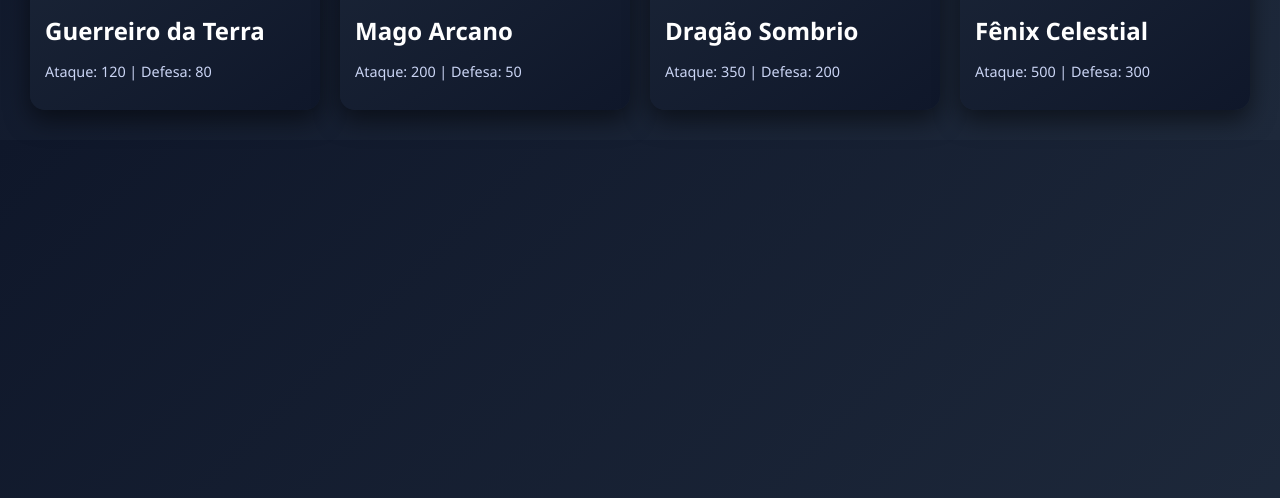
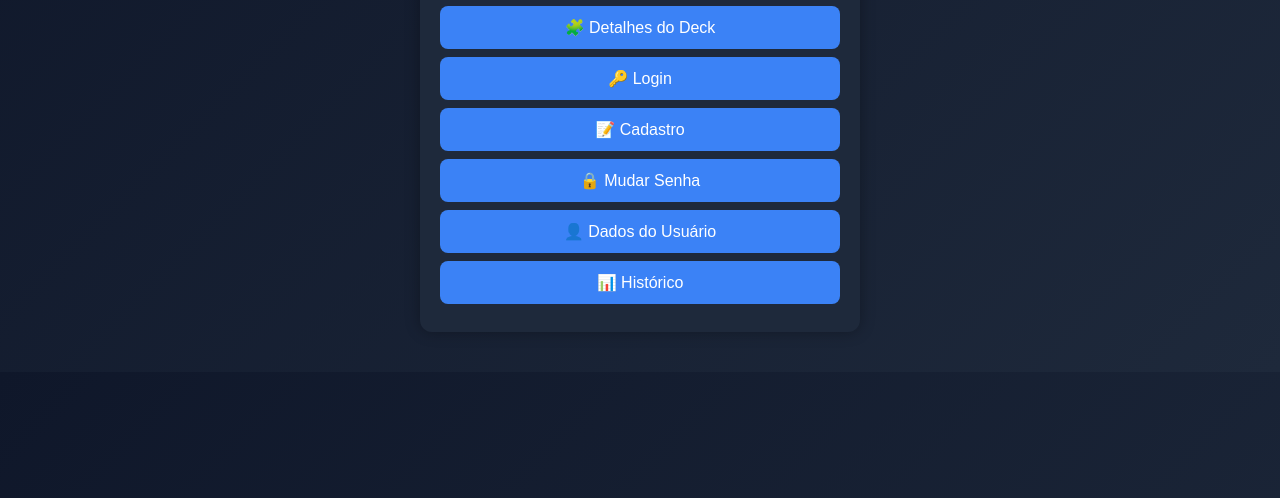
Before and after one commit to T-Hugo404/the-card-trader, a Django app: page / in a window 1280 px wide. Shown: the part 302-800 px from the top of the page. Run offline with Django 5.2, Linux system fonts and the light colour scheme.

Commit message:
hotfix/ corrige falta do 'return' nas views

```diff
--- a/theCardTrader/home/templates/index.html
+++ b/theCardTrader/home/templates/index.html
@@ -76,38 +76,64 @@
 <body>
 
 <header>✨ TCG Cards Collection</header>
+<style id="u9y0lm">
+    body {
+        font-family: Arial, sans-serif;
+        background-color: #0f172a;
+        color: #fff;
+    }
 
-<div class="container">
+    .menu {
+        max-width: 400px;
+        margin: 40px auto;
+        padding: 20px;
+        background: #1e293b;
+        border-radius: 12px;
+        box-shadow: 0 0 15px rgba(0,0,0,0.3);
+    }
 
-    <div class="card">
-        <span class="raridade comum">Comum</span>
-        <img src="https://picsum.photos/300/200?1">
-        <h2>Guerreiro da Terra</h2>
-        <p>Ataque: 120 | Defesa: 80</p>
-    </div>
+    .menu h2 {
+        text-align: center;
+        margin-bottom: 20px;
+    }
 
-    <div class="card">
-        <span class="raridade rara">Rara</span>
-        <img src="https://picsum.photos/300/200?2">
-        <h2>Mago Arcano</h2>
-        <p>Ataque: 200 | Defesa: 50</p>
-    </div>
+    .menu a {
+        display: block;
+        padding: 12px;
+        margin: 8px 0;
+        text-decoration: none;
+        color: white;
+        background: #3b82f6;
+        border-radius: 8px;
+        text-align: center;
+        transition: 0.3s;
+    }
 
-    <div class="card">
-        <span class="raridade epica">Épica</span>
-        <img src="https://picsum.photos/300/200?3">
-        <h2>Dragão Sombrio</h2>
-        <p>Ataque: 350 | Defesa: 200</p>
-    </div>
+    .menu a:hover {
+        background: #2563eb;
+        transform: scale(1.03);
+    }
+</style>
 
-    <div class="card">
-        <span class="raridade lendaria">Lendária</span>
-        <img src="https://picsum.photos/300/200?4">
-        <h2>Fênix Celestial</h2>
-        <p>Ataque: 500 | Defesa: 300</p>
-    </div>
+<div class="menu">
+    <h2>📦 Card Trader</h2>
 
+    <!-- Cards -->
+    <a href="{% url 'lista_de_cartas' %}">📜 Lista de Cartas</a>
+    <a href="{% url 'detalhes_da_carta' %}">🔍 Detalhes da Carta</a>
+    <a href="{% url 'detalhes_do_deck' %}">🧩 Detalhes do Deck</a>
+
+    <!-- Auth -->
+    <a href="{% url 'login' %}">🔑 Login</a>
+    <a href="{% url 'cadastro' %}">📝 Cadastro</a>
+    <a href="{% url 'mudar_senha' %}">🔒 Mudar Senha</a>
+
+    <!-- Usuário -->
+    <a href="{% url 'dados_usuario' %}">👤 Dados do Usuário</a>
+    <a href="{% url 'historico_usuario' %}">📊 Histórico</a>
 </div>
+
+
 
 </body>
 </html>
--- a/theCardTrader/usuarios_auth/views.py
+++ b/theCardTrader/usuarios_auth/views.py
@@ -5,10 +5,10 @@ from django.shortcuts import render
 
 
 def login(request):
-   render(request,'usuarios_auth/login.html')
+   return render(request,'usuarios_auth/login.html')
 
 def criar_conta(request):
-   render(request,'usuarios_auth/criar_conta.html')
+   return render(request,'usuarios_auth/criar_conta.html')
 
 def trocar_senha(request):
-   render(request,'usuarios_auth/trocar_senha.html')
+   return render(request,'usuarios_auth/trocar_senha.html')
--- a/theCardTrader/usuarios_info/views.py
+++ b/theCardTrader/usuarios_info/views.py
@@ -4,8 +4,8 @@ from django.shortcuts import render
 
 
 def dados_usuario(request):
-    render(request, 'usuarios_info/dados_usuario.html')
+    return render(request, 'usuarios_info/dados_usuario.html')
 
 
 def historico_usuario(request):
-    render(request, 'usuarios_info/historico_usuario.html')
+    return render(request, 'usuarios_info/historico_usuario.html')
```
